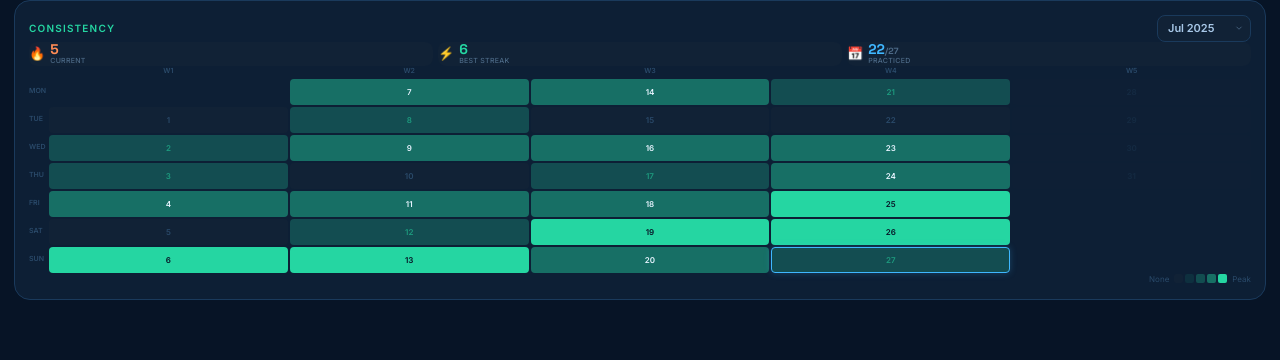
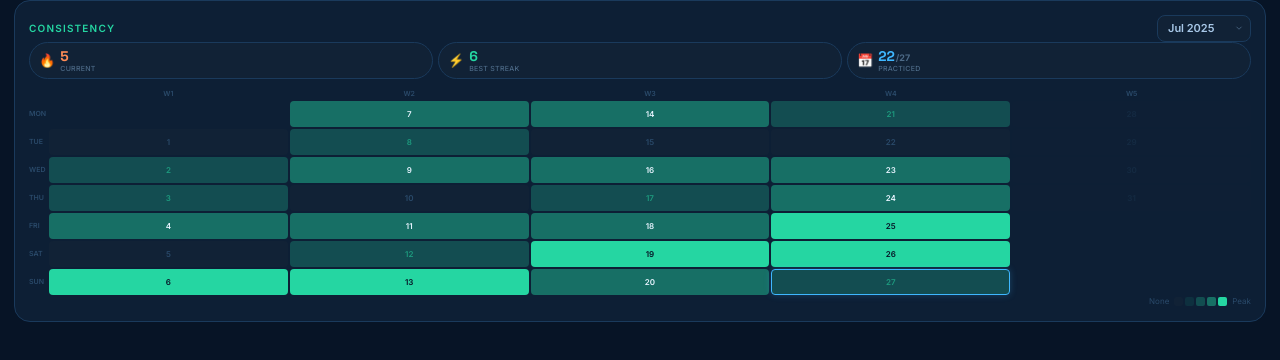
Before and after one commit to examforge99/examlogic, a Next.js app: page /heatmap in a window 1280 px wide. Shown: the top 360 px of the page. Built offline with nearby package versions, Linux system fonts and the light colour scheme.

Commit message:
Refactor streak display layout and styling

```diff
--- a/src/app/heatmap/page.tsx
+++ b/src/app/heatmap/page.tsx
@@ -222,27 +222,61 @@ export default function HeatMap({
         </div>
 
         {/* Streak row */}
-        <div className="flex gap-[5px] mb-[10px]">
+
+        <div
+  style={{ display: 'flex', gap: '5px', marginBottom: '10px', }}
+>
   {[
-            { icon: '🔥', value: String(currentStreak), label: 'Current',  color: '#ff8c55' },
-            { icon: '⚡', value: bestStreak > 0 ? String(bestStreak) : '—', label: 'Best Streak', color: '#25d6a2' },
-            { icon: '📅', value: String(daysPracticed), sub: `/${m.today}`, label: 'Practiced', color: '#3FB7FF' },
+    {
+      icon: '🔥', value: String(currentStreak), label: 'Current', color: '#ff8c55',
+    },
+    {
+      icon: '⚡', value: bestStreak > 0 ? String(bestStreak) : '—', label: 'Best Streak', color: '#25d6a2',
+    },
+    {
+      icon: '📅',  value: String(daysPracticed), sub: `/${m.today}`,  label: 'Practiced', color: '#3FB7FF',
+    },
   ].map((s) => (
-            <div key={s.label} className="flex-1 bg-[#112236] rounded-[8px] px-2 py-[6px] flex items-center gap-[5px]">
-              <span className="text-[13px] flex-shrink-0">{s.icon}</span>
-              <div>
+    <div
+      key={s.label}
+      style={{
+        flex: 1, display: 'flex',  alignItems: 'center',  gap: '5px',  backgroundColor: '#112236',   border: '1px solid #1a3a5c',  borderRadius: '999px',   padding: '6px 9px',  minWidth: 0,
+      }}
+    >
+      <span
+        style={{  fontSize: '13px', lineHeight: 1,  flexShrink: 0,
+        }}
+      >
+        {s.icon}
+      </span>
+
+      <div
+        style={{
+          minWidth: 0,
+        }}
+      >
         <p
-                  className="text-[14px] font-bold leading-none"
-                  style={{ fontFamily: spaceGrotesk.style.fontFamily, color: s.color }}
+          style={{
+            fontFamily: spaceGrotesk.style.fontFamily,  fontSize: '14px',   fontWeight: 700, lineHeight: 1, margin: 0, color: s.color,
+          }}
         >
           {s.value}
+
           {s.sub && (
-                    <span className="text-[9px] text-[#4d6a87]">{s.sub}</span>
+            <span
+              style={{
+                fontFamily: inter.style.fontFamily,  fontSize: '9px',  color: '#4d6a87',  marginLeft: '1px',
+              }}
+            >
+              {s.sub}
+            </span>
           )}
         </p>
+
         <p
-                  className="text-[7px] font-medium text-[#4d6a87] uppercase tracking-[0.04em] mt-[1px]"
-                  style={{ fontFamily: inter.style.fontFamily }}
+          style={{
+            fontFamily: inter.style.fontFamily,   fontSize: '7px',   fontWeight: 500,   lineHeight: 1,    color: '#4d6a87',   textTransform: 'uppercase',     letterSpacing: '0.04em', margin: '2px 0 0', whiteSpace: 'nowrap',
+          }}
         >
           {s.label}
         </p>
```
Lines whose indentation alone changed are shown as unchanged.
